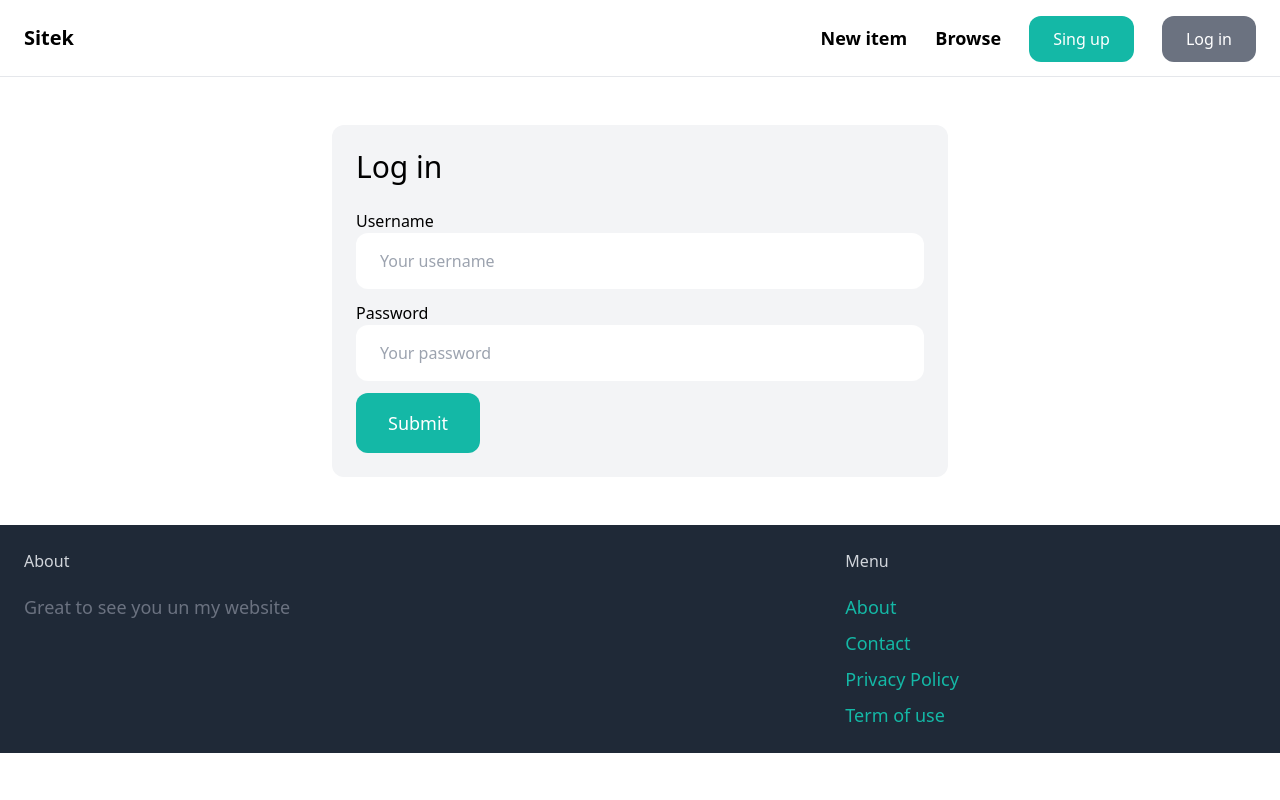
After one commit to CTF-one-love/_DJango_WebApp, a Django app: page /login/ in a window 1280 px wide. The commit adds this page. Run offline with Django 4.2, Linux system fonts and the light colour scheme; some libraries are stand-ins or nearby versions.

Commit message:
Create LOGIN and SIGN UP for user and it works

```diff
--- a/Sitek/Sitek/settings.py
+++ b/Sitek/Sitek/settings.py
@@ -26,6 +26,10 @@ SECRET_KEY = 'django-insecure-79311gei2=z94%fs$s#)g%+!+&p*7iubfgevyion5p*!p7pc-j
 DEBUG = True
 
 ALLOWED_HOSTS = []
+
+LOGIN_URL = '/login'
+LOGIN_REDIRECT_URL = '/'
+LOGOUT_REDIRECT_URL = '/'
 
 
 # Application definition
--- a/Sitek/Sitek/urls.py
+++ b/Sitek/Sitek/urls.py
@@ -1,10 +1,9 @@
 from django.contrib import admin
-from django.urls import path
+from django.urls import path, include
 
-from core.views import index, contact
+#from core.views import index, contact
 
 urlpatterns = [
-    path('', index, name='index'),
-    path('contact/', contact, name='contact'),
+    path('', include('core.urls')),
     path('admin/', admin.site.urls),
 ]
--- /dev/null
+++ b/Sitek/core/forms.py
@@ -0,0 +1,36 @@
+from django import forms
+from django.contrib.auth.forms import UserCreationForm, AuthenticationForm
+from django.contrib.auth.models import User
+
+
+class LoginForm(AuthenticationForm):
+    username = forms.CharField(widget=forms.TextInput(attrs={
+        'placeholder': 'Your username',
+        'class': 'w-full py-4 px-6 rounded-xl'
+    }))
+    password = forms.CharField(widget=forms.PasswordInput(attrs={
+        'placeholder': 'Your password',
+        'class': 'w-full py-4 px-6 rounded-xl'
+    }))
+
+class SignupForm(UserCreationForm):
+    class Meta:
+        model = User
+        fields = ('username', 'email', 'password1', 'password2')
+
+    username = forms.CharField(widget=forms.TextInput(attrs={
+        'placeholder': 'Your username',
+        'class': 'w-full py-4 px-6 rounded-xl'
+    }))
+    email = forms.CharField(widget=forms.EmailInput(attrs={
+        'placeholder': 'Your email',
+        'class': 'w-full py-4 px-6 rounded-xl'
+    }))
+    password1 = forms.CharField(widget=forms.PasswordInput(attrs={
+        'placeholder': 'Your password',
+        'class': 'w-full py-4 px-6 rounded-xl'
+    }))
+    password2 = forms.CharField(widget=forms.PasswordInput(attrs={
+        'placeholder': 'Repeat password',
+        'class': 'w-full py-4 px-6 rounded-xl'
+    }))
--- a/Sitek/core/templates/core/base.html
+++ b/Sitek/core/templates/core/base.html
@@ -24,8 +24,11 @@
                     <a href="#" class="text-lg font-semibold hover:text-gray-500">Browse</a>
 
                     <!--Кнопки в шапке для входа и регистрации-->
-                    <a href="#" class="px-6 py-3 text-gl fornt-semibold bg-teal-500 text-white rounded-xl hover:bg-teal-700">Sing up</a>
-                    <a href="#" class="px-6 py-3 text-gl fornt-semibold bg-gray-500 text-white rounded-xl hover:bg-gray-700">Log in</a>
+                    {% if request.user.is_authentificated  %}
+                    {% else %}
+                        <a href="{% url 'core:signup'%}" class="px-6 py-3 text-gl fornt-semibold bg-teal-500 text-white rounded-xl hover:bg-teal-700">Sing up</a>
+                        <a href="{% url 'core:login'%}" class="px-6 py-3 text-gl fornt-semibold bg-gray-500 text-white rounded-xl hover:bg-gray-700">Log in</a>
+                    {% endif %}
                 </div>
             </nav>
 
@@ -50,7 +53,7 @@
                     <ul class="space-y-2">
                         <!--В этом блоке у нас ссылки на странички из нижнего блока чайта-->
                         <li><a href="#" class="text-lg text-teal-500 hover:text-teal-700">About</a></li>
-                        <li><a href="{% url 'contact' %}" class="text-lg text-teal-500 hover:text-teal-700">Contact</a></li>
+                        <li><a href="{% url 'core:contact' %}" class="text-lg text-teal-500 hover:text-teal-700">Contact</a></li>
                         <li><a href="#" class="text-lg text-teal-500 hover:text-teal-700">Privacy Policy</a></li>
                         <li><a href="#" class="text-lg text-teal-500 hover:text-teal-700">Term of use</a></li>
                     </ul>
--- /dev/null
+++ b/Sitek/core/templates/core/login.html
@@ -0,0 +1,38 @@
+{% extends 'core/base.html'%}
+
+{% block title%} Sign up {%endblock%}
+
+{%block content %}
+<div class="w-1/2 my-6 mx-auto p-6 bg-gray-100 rounded-xl">
+    <h1 class="mb-6 text-3xl">Log in</h1>
+
+    <form method="post" action=".">
+        {% csrf_token %}
+
+        <!--Тут выбор формы, в которой будет сама регистрация -->
+
+
+        <div class="mb-3">
+            <label class="inline-blick mb-2">Username</label><br>
+            {{ form.username }}
+        </div>
+
+        <div class="mb-3">
+            <label class="inline-blick mb-2">Password</label><br>
+            {{ form.password }}
+        </div>
+
+        {% if form.errors or form.non_field_errors %}
+            <div class="mb-3 p-6 bg-red-100 rounded-xl">
+                {% for field in form %}
+                    {{ field.errors }}
+                {% endfor %}
+
+                {{ form.non_field_errors }}
+            </div>
+        {% endif %}
+
+        <button class="py-4 px-8 text-lg bg-teal-500 hover:bg-teal-700 rounded-xl text-white">Submit</button>
+    </form>
+</div>
+{%endblock%}
--- /dev/null
+++ b/Sitek/core/urls.py
@@ -0,0 +1,14 @@
+from django.contrib.auth import views as auth_views
+from django.urls import path
+
+from . import views
+from .forms import LoginForm
+
+app_name = 'core'
+
+urlpatterns = [
+    path('', views.index, name='index'),
+    path('contact/', views.contact, name='contact'),
+    path('signup/', views.signup, name='signup'),
+    path('login/', auth_views.LoginView.as_view(template_name='core/login.html', authentication_form=LoginForm), name='login'),
+]
```
Also changed, not shown: Sitek/core/templates/core/signup.html (added, +48 -0 lines), Sitek/core/views.py (+17 -1 lines).
